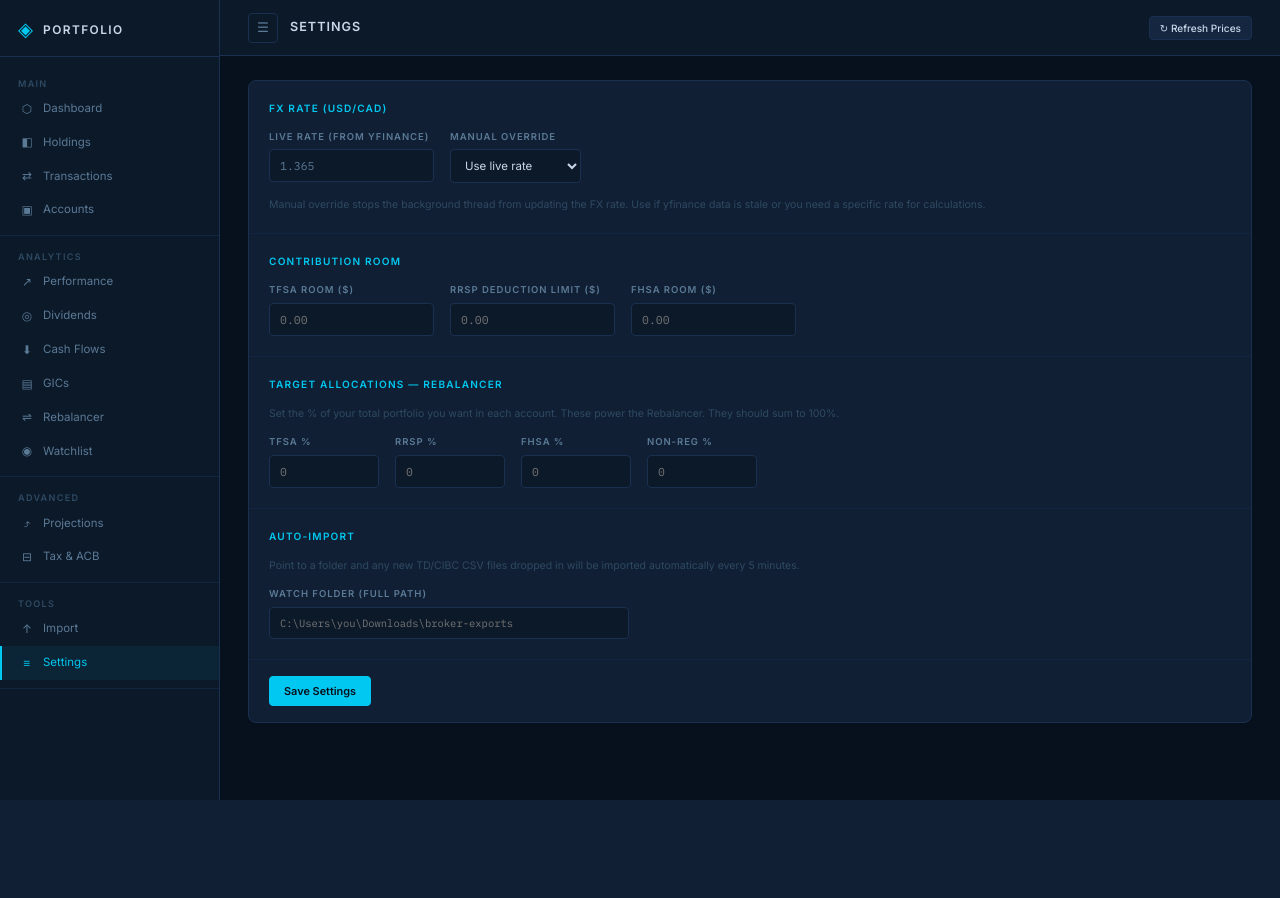
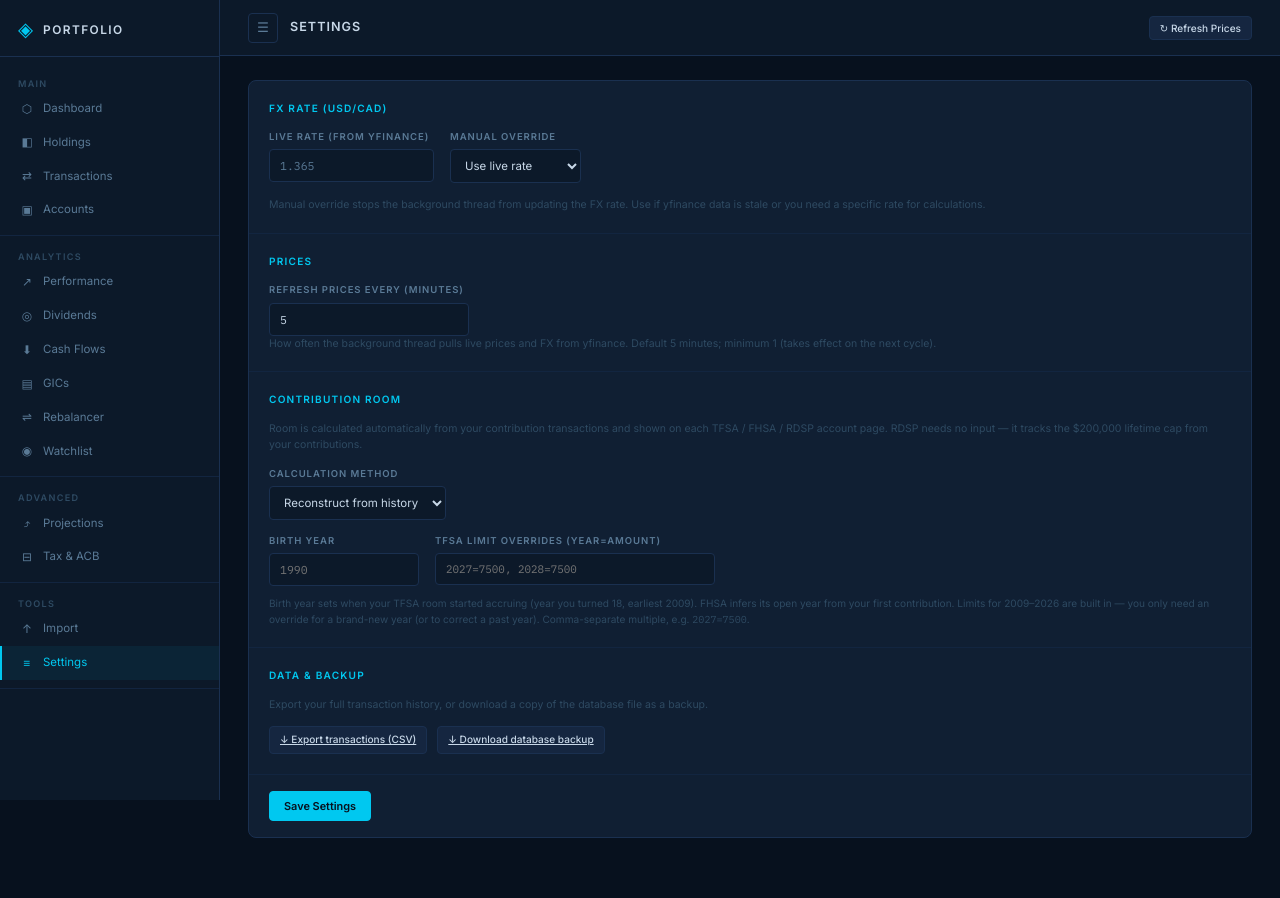
Before and after one commit to toma-nator/FUNDerelele, a Flask app: page /settings in a window 1280 px wide. Before the commit the page ends 800 px from the top, so only its background shows below. Run offline with Flask 3, Linux system fonts and the light colour scheme; data that the repository does not hold is empty.

Commit message:
Rebuild the Settings tab around features that actually do something, and remove dead controls.
Removed (were written but never read):
- Target Allocations section (the Rebalancer uses its own per-account targets)
- Auto-Import folder field (lives on the Import page, single source of truth)

Contribution room (TFSA / FHSA / RDSP):
- New get_contribution_room() derives room from deposit transactions, pooled
  per registration type so multiple TFSAs/FHSAs share one limit and every
  account of a type shows the same figures.
- TFSA: CRA annual limits from age 18 (built-in table 2009-2026, per-year
  overrides via Settings), remaining shown over cumulative total.
- FHSA: $8k/yr participation room with the $8k carry-forward cap and $40k
  lifetime cap; shows total/this-year room + carry-over from last year.
- RDSP: $200k lifetime cap minus contributions, plus grant ($70k) and bond
  ($20k) remaining.
- Two methods: reconstruct from history (birth year) or anchor to a CRA figure
  (for a friend's use). Room surfaces on the account detail view.
- Self-flagging reminder banner when the current-year TFSA limit isn't known.

Other settings:
- Configurable price-refresh interval (price_refresh_mins), read by the
  background thread each cycle; default 5 min, floor 1.
- Data & Backup section: export all transactions to CSV and download a copy
  of the SQLite database.
- Make the "prices updated" topbar stamp global via a context processor so it
  shows on every page, not just Settings.

```diff
--- a/app.py
+++ b/app.py
@@ -84,6 +84,16 @@ def inject_unmapped_count():
     except Exception:
         n = 0
     return {'unmapped_count': n}
+
+
+@app.context_processor
+def inject_last_updated():
+    # Powers the "prices updated HH:MM" stamp in the topbar on every page.
+    try:
+        lu = PriceCache.query.order_by(PriceCache.last_updated.desc()).first()
+    except Exception:
+        lu = None
+    return {'last_updated': lu}
 
 
 # ── Template filters ──────────────────────────────────────────────────────────
@@ -603,9 +613,9 @@ def gics_delete(id):
 def settings():
     if request.method == 'POST':
         keys = [
-            'room_tfsa', 'room_rrsp', 'room_fhsa',
-            'target_alloc_tfsa', 'target_alloc_rrsp', 'target_alloc_fhsa', 'target_alloc_non_reg',
-            'auto_import_folder', 'fx_manual', 'fx_manual_rate',
+            'fx_manual', 'fx_manual_rate', 'price_refresh_mins',
+            'room_method', 'birth_year', 'tfsa_limit_overrides',
+            'room_anchor_year', 'room_anchor_tfsa', 'room_anchor_fhsa',
         ]
         for key in keys:
             val = request.form.get(key, '').strip()
@@ -622,23 +632,68 @@ def settings():
         s = Setting.query.get(key)
         return s.value if s else default
 
-    accounts = Account.query.order_by(Account.name).all()
-    last_updated = PriceCache.query.order_by(PriceCache.last_updated.desc()).first()
+    # Self-triggering reminder: flag when CRA's limit for the current year isn't
+    # built in yet and hasn't been overridden, so the room math is just guessing.
+    from datetime import date
+    from calculations import TFSA_ANNUAL_LIMITS, _parse_tfsa_overrides, _tfsa_limit
+    cy = date.today().year
+    overrides = _parse_tfsa_overrides(gs('tfsa_limit_overrides', ''))
+    tfsa_limit_known = (cy in TFSA_ANNUAL_LIMITS) or (cy in overrides)
+
     return render_template('settings.html',
                            fx_rate=gs('fx_usd_cad', '1.365'),
                            fx_manual=gs('fx_manual', '0'),
                            fx_manual_rate=gs('fx_manual_rate', ''),
-                           room_tfsa=gs('room_tfsa', ''),
-                           room_rrsp=gs('room_rrsp', ''),
-                           room_fhsa=gs('room_fhsa', ''),
-                           target_alloc_tfsa=gs('target_alloc_tfsa', ''),
-                           target_alloc_rrsp=gs('target_alloc_rrsp', ''),
-                           target_alloc_fhsa=gs('target_alloc_fhsa', ''),
-                           target_alloc_non_reg=gs('target_alloc_non_reg', ''),
-                           auto_import_folder=gs('auto_import_folder', ''),
-                           accounts=accounts,
-                           last_updated=last_updated,
+                           price_refresh_mins=gs('price_refresh_mins', '5'),
+                           room_method=gs('room_method', 'reconstruct'),
+                           birth_year=gs('birth_year', ''),
+                           tfsa_limit_overrides=gs('tfsa_limit_overrides', ''),
+                           current_year=cy,
+                           current_tfsa_limit=_tfsa_limit(cy, overrides),
+                           tfsa_limit_known=tfsa_limit_known,
+                           tfsa_builtin_through=max(TFSA_ANNUAL_LIMITS),
+                           room_anchor_year=gs('room_anchor_year', ''),
+                           room_anchor_tfsa=gs('room_anchor_tfsa', ''),
+                           room_anchor_fhsa=gs('room_anchor_fhsa', ''),
                            active='settings')
+
+
+@app.route('/export/transactions.csv')
+def export_transactions():
+    import csv, io
+    from flask import Response
+    cols = ['date', 'type', 'subtype', 'ticker', 'account', 'qty', 'price',
+            'currency', 'amount_native', 'amount_cad', 'fees_cad', 'net_cad', 'notes']
+    buf = io.StringIO()
+    writer = csv.writer(buf)
+    writer.writerow(cols)
+    for t in Transaction.query.order_by(Transaction.date.asc(), Transaction.id.asc()).all():
+        writer.writerow([
+            t.date.isoformat() if t.date else '', t.type, t.subtype or '', t.ticker,
+            t.account, t.qty, t.price, t.currency, t.amount_native, t.amount_cad,
+            t.fees_cad, t.net_cad, (t.notes or '').replace('\n', ' '),
+        ])
+    stamp = datetime.now().strftime('%Y%m%d')
+    return Response(buf.getvalue(), mimetype='text/csv',
+                    headers={'Content-Disposition': f'attachment; filename=transactions_{stamp}.csv'})
+
+
+@app.route('/backup/db')
+def backup_db():
+    from flask import send_file
+    # Resolve the live SQLite file regardless of where Flask put it.
+    path = db.engine.url.database
+    if path and not os.path.isabs(path):
+        for cand in (os.path.join(app.instance_path, path),
+                     os.path.join(app.root_path, path), os.path.abspath(path)):
+            if os.path.exists(cand):
+                path = cand
+                break
+    if not path or not os.path.exists(path):
+        flash('Could not locate the database file.', 'error')
+        return redirect(url_for('settings'))
+    stamp = datetime.now().strftime('%Y%m%d_%H%M')
+    return send_file(path, as_attachment=True, download_name=f'finance_backup_{stamp}.db')
 
 
 # ── Tax & ACB ─────────────────────────────────────────────────────────────────
--- a/static/css/style.css
+++ b/static/css/style.css
@@ -649,6 +649,19 @@ body {
 .accounts-grid.detail .account-extra { display: block; }
 .accounts-grid.detail .account-holdings-compact { display: none; }
 
+/* Contribution room (TFSA / FHSA / RDSP) */
+.account-room { padding: 6px 20px 10px; border-top: 1px solid var(--border-sub); }
+.account-room .account-holdings-label { padding: 8px 0; border-bottom: none; }
+.room-note { font-size: .72rem; color: var(--text-muted); margin: 6px 0 0; }
+.room-note a { color: var(--accent); text-decoration: none; }
+.stat-cap { display: block; font-size: .68rem; color: var(--text-muted); margin-top: 2px; }
+.room-reminder {
+  font-size: .75rem; color: var(--text-dim);
+  background: rgba(255, 200, 0, .06);
+  border: 1px solid rgba(255, 200, 0, .25);
+  border-radius: 6px; padding: 8px 12px; margin: 0 0 10px;
+}
+
 /* Allocation breakdown */
 .account-breakdown { padding: 14px 20px 4px; }
 .breakdown-msg { color: var(--text-dim); font-size: .8rem; padding: 6px 0 12px; }
--- a/templates/settings.html
+++ b/templates/settings.html
@@ -29,50 +29,85 @@
     </div>
 
     <div class="settings-section">
+      <div class="settings-section-title">Prices</div>
+      <div class="form-row" style="padding:0">
+        <div class="form-group" style="min-width:200px">
+          <label>Refresh prices every (minutes)</label>
+          <input class="form-input mono" name="price_refresh_mins" type="number" step="1" min="1" placeholder="5" value="{{ price_refresh_mins }}">
+        </div>
+      </div>
+      <p style="font-size:.75rem;color:var(--text-muted)">How often the background thread pulls live prices and FX from yfinance. Default 5 minutes; minimum 1 (takes effect on the next cycle).</p>
+    </div>
+
+    <div class="settings-section">
       <div class="settings-section-title">Contribution Room</div>
-      <div class="form-row" style="padding:0">
+      <p style="font-size:.75rem;color:var(--text-muted);margin-bottom:14px">
+        Room is calculated automatically from your contribution transactions and shown on each TFSA / FHSA / RDSP account page.
+        RDSP needs no input — it tracks the $200,000 lifetime cap from your contributions.
+      </p>
+
+      <div class="form-row" style="padding:0;margin-bottom:14px">
         <div class="form-group">
-          <label>TFSA Room ($)</label>
-          <input class="form-input mono" name="room_tfsa" type="number" step="0.01" placeholder="0.00" value="{{ room_tfsa }}">
+          <label>Calculation method</label>
+          <select class="form-input" name="room_method" id="roomMethod" onchange="toggleRoomMethod()">
+            <option value="reconstruct" {% if room_method != 'anchor' %}selected{% endif %}>Reconstruct from history</option>
+            <option value="anchor" {% if room_method == 'anchor' %}selected{% endif %}>Anchor (CRA figure)</option>
+          </select>
         </div>
-        <div class="form-group">
-          <label>RRSP Deduction Limit ($)</label>
-          <input class="form-input mono" name="room_rrsp" type="number" step="0.01" placeholder="0.00" value="{{ room_rrsp }}">
+      </div>
+
+      <!-- Reconstruct: rebuild from CRA annual limits + full contribution history -->
+      <div id="reconstructFields" style="{% if room_method == 'anchor' %}display:none{% endif %}">
+        <div class="form-row" style="padding:0;margin-bottom:10px">
+          <div class="form-group" style="min-width:150px">
+            <label>Birth year</label>
+            <input class="form-input mono" name="birth_year" type="number" step="1" min="1900" max="2030" placeholder="1990" value="{{ birth_year }}">
+          </div>
+          <div class="form-group" style="min-width:280px">
+            <label>TFSA limit overrides (year=amount)</label>
+            <input class="form-input mono" name="tfsa_limit_overrides" placeholder="2027=7500, 2028=7500" value="{{ tfsa_limit_overrides }}" style="font-size:.78rem">
+          </div>
         </div>
-        <div class="form-group">
-          <label>FHSA Room ($)</label>
-          <input class="form-input mono" name="room_fhsa" type="number" step="0.01" placeholder="0.00" value="{{ room_fhsa }}">
+        {% if not tfsa_limit_known %}
+        <div class="room-reminder">
+          ⚠ CRA hasn't been built in for <strong>{{ current_year }}</strong> yet — room is using a fallback of
+          {{ current_tfsa_limit | cad }}. Add <span class="mono">{{ current_year }}=AMOUNT</span> to the overrides above once CRA announces the {{ current_year }} limit.
         </div>
+        {% endif %}
+        <p style="font-size:.72rem;color:var(--text-muted)">
+          Birth year sets when your TFSA room started accruing (year you turned 18, earliest 2009). FHSA infers its open year from your first contribution.
+          Limits for 2009–{{ tfsa_builtin_through }} are built in — you only need an override for a brand-new year (or to correct a past year). Comma-separate multiple, e.g. <span class="mono">2027=7500</span>.
+        </p>
+      </div>
+
+      <!-- Anchor: start from a CRA-reported figure and roll forward (for a friend) -->
+      <div id="anchorFields" style="{% if room_method != 'anchor' %}display:none{% endif %}">
+        <div class="form-row" style="padding:0;margin-bottom:10px">
+          <div class="form-group" style="min-width:130px">
+            <label>Figures as of Jan 1</label>
+            <input class="form-input mono" name="room_anchor_year" type="number" step="1" min="2009" max="2035" placeholder="2026" value="{{ room_anchor_year }}">
+          </div>
+          <div class="form-group" style="min-width:150px">
+            <label>TFSA room ($)</label>
+            <input class="form-input mono" name="room_anchor_tfsa" type="number" step="0.01" placeholder="0.00" value="{{ room_anchor_tfsa }}">
+          </div>
+          <div class="form-group" style="min-width:150px">
+            <label>FHSA room ($)</label>
+            <input class="form-input mono" name="room_anchor_fhsa" type="number" step="0.01" placeholder="0.00" value="{{ room_anchor_fhsa }}">
+          </div>
+        </div>
+        <p style="font-size:.72rem;color:var(--text-muted)">
+          Enter the room CRA reports in My Account as of Jan 1 of that year. The app rolls it forward — adding later years' limits and subtracting contributions since — so update it each January.
+        </p>
       </div>
     </div>
 
     <div class="settings-section">
-      <div class="settings-section-title">Target Allocations — Rebalancer</div>
-      <p style="font-size:.75rem;color:var(--text-muted);margin-bottom:14px">Set the % of your total portfolio you want in each account. These power the Rebalancer. They should sum to 100%.</p>
-      <div class="form-row" style="padding:0">
-        {% set alloc_map = [
-          ('target_alloc_tfsa', 'TFSA %', target_alloc_tfsa),
-          ('target_alloc_rrsp', 'RRSP %', target_alloc_rrsp),
-          ('target_alloc_fhsa', 'FHSA %', target_alloc_fhsa),
-          ('target_alloc_non_reg', 'Non-Reg %', target_alloc_non_reg),
-        ] %}
-        {% for key, label, val in alloc_map %}
-        <div class="form-group" style="min-width:110px">
-          <label>{{ label }}</label>
-          <input class="form-input mono" name="{{ key }}" type="number" step="0.1" min="0" max="100" placeholder="0" value="{{ val }}">
-        </div>
-        {% endfor %}
-      </div>
-    </div>
-
-    <div class="settings-section">
-      <div class="settings-section-title">Auto-Import</div>
-      <p style="font-size:.75rem;color:var(--text-muted);margin-bottom:14px">Point to a folder and any new TD/CIBC CSV files dropped in will be imported automatically every 5 minutes.</p>
-      <div class="form-row" style="padding:0">
-        <div class="form-group" style="min-width:360px">
-          <label>Watch Folder (full path)</label>
-          <input class="form-input mono" name="auto_import_folder" placeholder="C:\Users\you\Downloads\broker-exports" value="{{ auto_import_folder }}" style="font-size:.75rem">
-        </div>
+      <div class="settings-section-title">Data &amp; Backup</div>
+      <p style="font-size:.75rem;color:var(--text-muted);margin-bottom:14px">Export your full transaction history, or download a copy of the database file as a backup.</p>
+      <div style="display:flex;gap:10px;flex-wrap:wrap">
+        <a class="btn btn-sm" href="{{ url_for('export_transactions') }}">↓ Export transactions (CSV)</a>
+        <a class="btn btn-sm" href="{{ url_for('backup_db') }}">↓ Download database backup</a>
       </div>
     </div>
 
@@ -89,5 +124,10 @@ function toggleManual() {
   const manual = document.getElementById('fxManualToggle').value === '1';
   document.getElementById('manualRateField').style.display = manual ? 'block' : 'none';
 }
+function toggleRoomMethod() {
+  const anchor = document.getElementById('roomMethod').value === 'anchor';
+  document.getElementById('anchorFields').style.display = anchor ? 'block' : 'none';
+  document.getElementById('reconstructFields').style.display = anchor ? 'none' : 'block';
+}
 </script>
 {% endblock %}
```
Also changed, not shown: SUGGESTIONS.md (+38 -0 lines), calculations.py (+197 -0 lines), price_service.py (+9 -2 lines), templates/accounts.html (+42 -0 lines).
